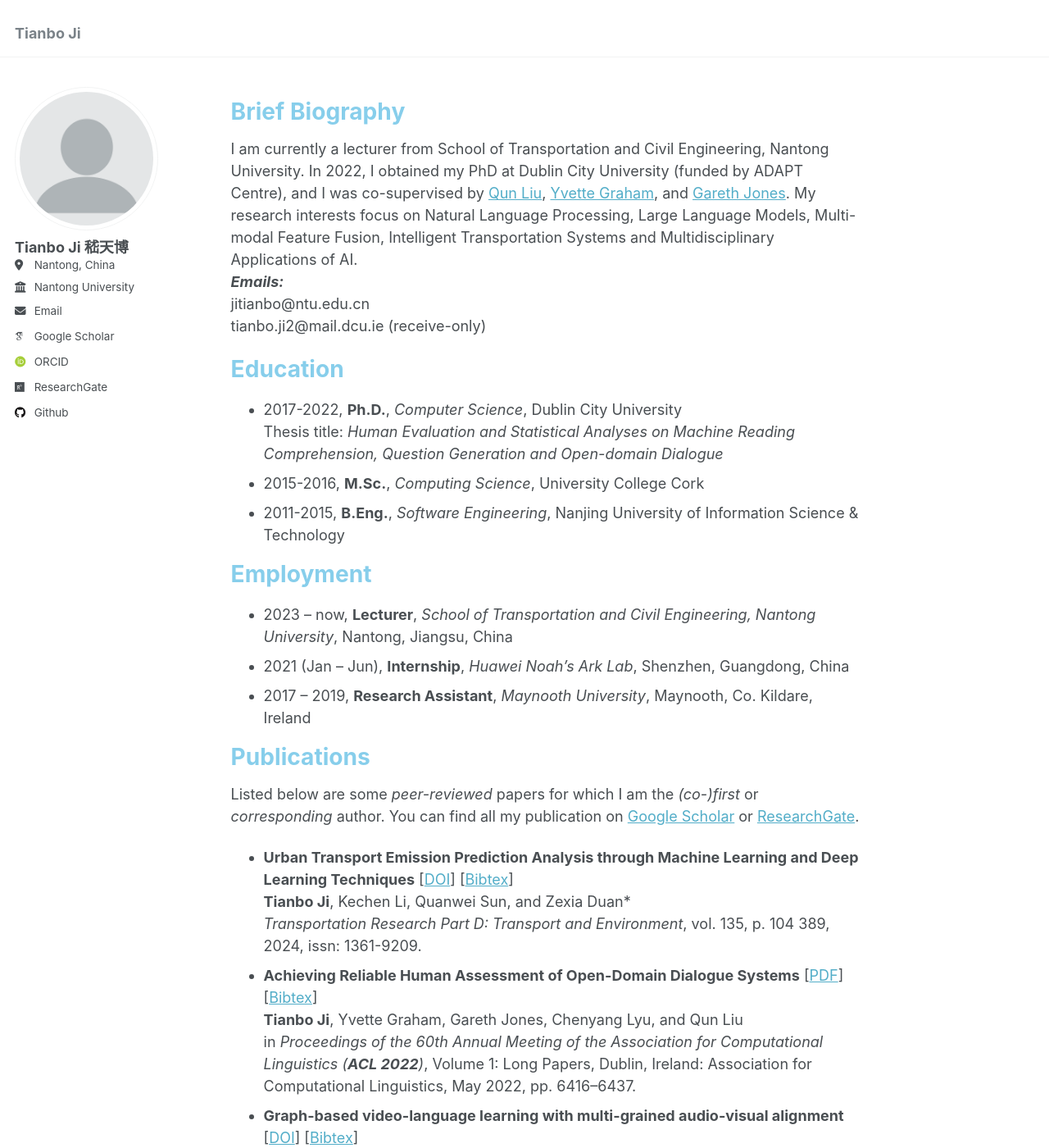
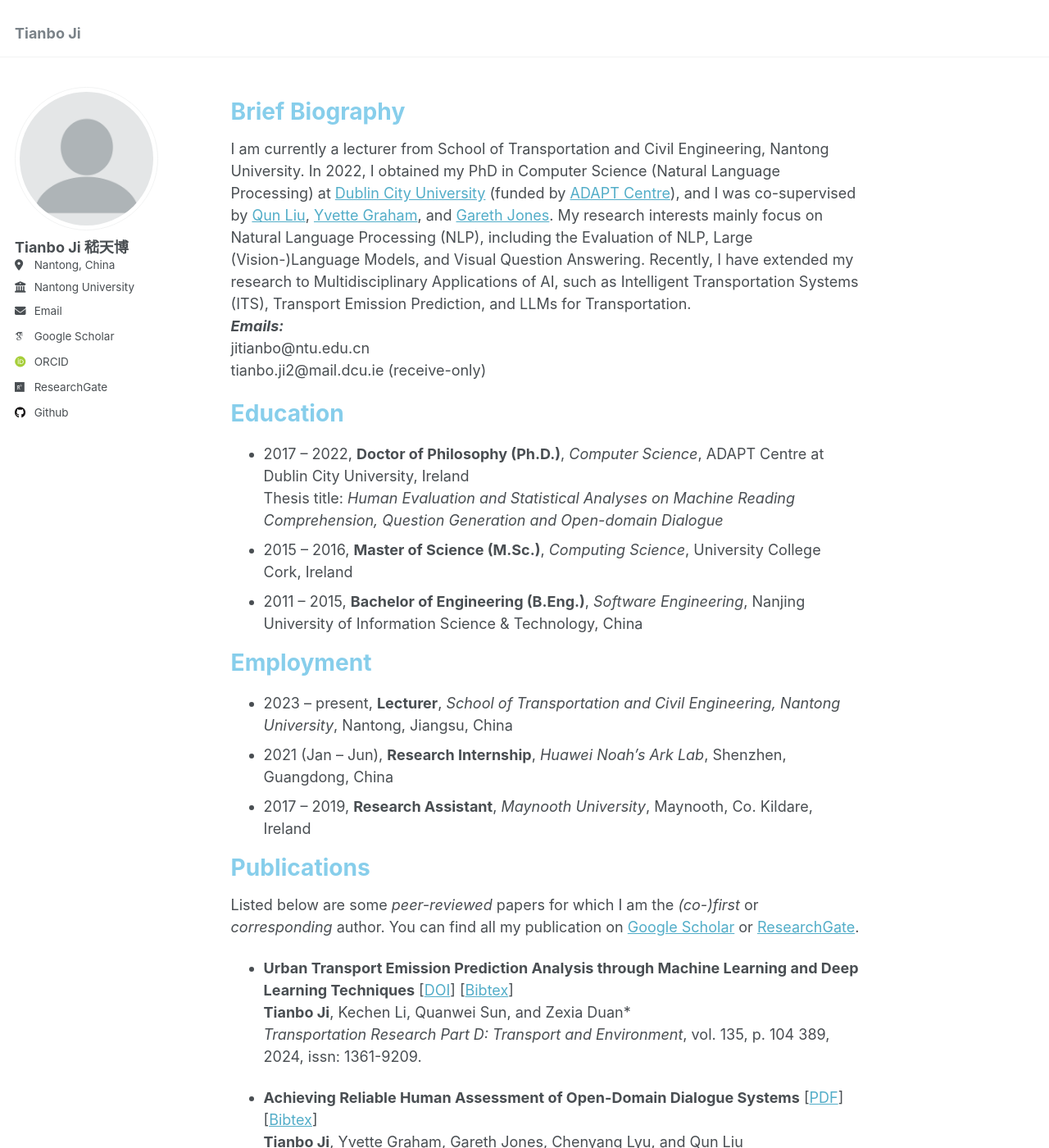
Before and after one commit to TianboJi/TianboJi.github.io, a Jekyll site: the page built from _pages/about.md, in a window 1280 px wide and 1400 px high. Shown: the whole window at 82% size. Built offline with Jekyll 4.4.1, drawn with Linux system fonts in a browser that asks for light colours; some web fonts are replaced; some of the changed text lies outside the part shown.

Commit message:
Update about.md

```diff
--- a/_pages/about.md
+++ b/_pages/about.md
@@ -10,7 +10,7 @@ redirect_from:
 
 # <font style="color: #87CEEB">Brief Biography</font>
 
-I am currently a lecturer from School of Transportation and Civil Engineering, Nantong University. In 2022, I obtained my PhD at Dublin City University (funded by ADAPT Centre), and I was co-supervised by [Qun Liu](https://liuquncn.github.io/index_en.html), [Yvette Graham](https://www.tcd.ie/scss/people/academic-staff/ygraham/), and [Gareth Jones](https://www.dcu.ie/computing/people/gareth-jones). My research interests focus on Natural Language Processing, Large Language Models, Multi-modal Feature Fusion, Intelligent Transportation Systems and Multidisciplinary Applications of AI.
+I am currently a lecturer from School of Transportation and Civil Engineering, Nantong University. In 2022, I obtained my PhD in Computer Science (Natural Language Processing) at [Dublin City University](https://www.dcu.ie/) (funded by [ADAPT Centre](https://www.adaptcentre.ie/)), and I was co-supervised by [Qun Liu](https://liuquncn.github.io/index_en.html), [Yvette Graham](https://www.tcd.ie/scss/people/academic-staff/ygraham/), and [Gareth Jones](https://www.dcu.ie/computing/people/gareth-jones). My research interests mainly focus on Natural Language Processing (NLP), including the Evaluation of NLP, Large (Vision-)Language Models, and Visual Question Answering. Recently, I have extended my research to Multidisciplinary Applications of AI, such as Intelligent Transportation Systems (ITS), Transport Emission Prediction, and LLMs for Transportation.
 ***Emails:***
 jitianbo@ntu.edu.cn
 tianbo.ji2@mail.dcu.ie (receive-only)
@@ -18,15 +18,15 @@ tianbo.ji2@mail.dcu.ie (receive-only)
 
 # <font style="color: #87CEEB">Education</font>
 
-* 2017-2022, **Ph.D.**, *Computer Science*, Dublin City University
+* 2017 -- 2022, **Doctor of Philosophy (Ph.D.)**, *Computer Science*, ADAPT Centre at Dublin City University, Ireland
 Thesis title: *Human Evaluation and Statistical Analyses on Machine Reading Comprehension, Question Generation and Open-domain Dialogue*
-* 2015-2016, **M.Sc.**, *Computing Science*, University College Cork
-* 2011-2015, **B.Eng.**, *Software Engineering*, Nanjing University of Information Science & Technology
+* 2015 -- 2016, **Master of Science (M.Sc.)**, *Computing Science*, University College Cork, Ireland
+* 2011 -- 2015, **Bachelor of Engineering (B.Eng.)**, *Software Engineering*, Nanjing University of Information Science & Technology, China
 
 # <font style="color: #87CEEB">Employment</font>
 
-* 2023 -- now, **Lecturer**, *School of Transportation and Civil Engineering, Nantong University*, Nantong, Jiangsu, China
-* 2021 (Jan -- Jun), **Internship**, *Huawei Noah's Ark Lab*, Shenzhen, Guangdong, China
+* 2023 -- present, **Lecturer**, *School of Transportation and Civil Engineering, Nantong University*, Nantong, Jiangsu, China
+* 2021 (Jan -- Jun), **Research Internship**, *Huawei Noah's Ark Lab*, Shenzhen, Guangdong, China
 * 2017 -- 2019, **Research Assistant**, *Maynooth University*, Maynooth, Co. Kildare, Ireland
 
 
@@ -36,30 +36,59 @@ Listed below are some *peer-reviewed* papers for which I am the *(co-)first* or
 <!-- **Corresponding Author*
 *†Equal Contribution* -->
 
+<!-- * **Utilizing the Internet of Things and Big Data for Traffic Management: The Role of Physical Network Systems and Collaborative Signal Light Control**   [[DOI](https://doi.org/)] [[Bibtex](/publications/bibtex/tits2024.bib)]
+**Tianbo Ji**, Quanwei Sun, Kechen Li, and Zexia Duan\*
+*IEEE Transactions on Intelligent Transportation Systems* -->
+
+<!-- * **A Framework for Explainable Toxic Language Detection in Online Game Conversations via Distilling GPT-4** [[DOI](https://doi.org/)] [[Bibtex](/publications/bibtex/asc2025.bib)]
+**Tianbo Ji**, Quanwei Sun, Peng Cheng, Kechen Li, Zexia Duan\*, Chenyang Lyu, Peng Ping, and Zhichao Cao
+*Applied Soft Computing* -->
+
+<!-- * **Adaptive traffic signal control for energy efficiency using deep learning and consumer electronics**   [[DOI](https://doi.org/)] [[Bibtex](/publications/bibtex/tce2025.bib)]
+**Tianbo Ji**, Peng Cheng, Kechen Li, Zhichao Cao, Zexia Duan\*, and Chenyang Lyu
+*IEEE Transactions on Consumer Electronics* -->
+
+<!-- * **Assessing the Impact of Super Typhoon on Terrestrial Ecosystems in Eastern Coastal China: A Case Study of Typhoon Lekima**  [[DOI](https://doi.org/)] [[Bibtex](/publications/bibtex/ijde2025.bib)]
+Zexia Duan, Yichi Zhang, Sihui Fan, and **Tianbo Ji\***
+*International Journal of Digital Earth* -->
+
+<!-- * **Large Language Models as Path Planners: Exploring Obstacle-Aware Navigation Capabilities**  [[DOI](https://doi.org/)] [[Bibtex](/publications/bibtex/cee2025.bib)]
+Kechen Li, Mengyu Zhu, Yaotian Tao, and **Tianbo Ji\***
+*Computers & Electrical Engineering* -->
+
+
 * **Urban Transport Emission Prediction Analysis through Machine Learning and Deep Learning Techniques** [[DOI](https://doi.org/10.1016/j.trd.2024.104389)] [[Bibtex](/publications/bibtex/trd2024.bib)]
 **Tianbo Ji**, Kechen Li, Quanwei Sun, and Zexia Duan\*
 *Transportation Research Part D: Transport and Environment*, vol. 135, p. 104 389, 2024, issn: 1361-9209.
+
 * **Achieving Reliable Human Assessment of Open-Domain Dialogue Systems** [[PDF](https://aclanthology.org/2022.acl-long.445.pdf)] [[Bibtex](/publications/bibtex/acl2022.bib)]
 **Tianbo Ji**, Yvette Graham, Gareth Jones, Chenyang Lyu, and Qun Liu
 in *Proceedings of the 60th Annual Meeting of the Association for Computational Linguistics (**ACL 2022**)*, Volume 1: Long Papers, Dublin, Ireland: Association for Computational Linguistics, May 2022, pp. 6416–6437.
+
 * **Graph-based video-language learning with multi-grained audio-visual alignment**  [[DOI](https://doi.org/10.1145/3581783.3612132)] [[Bibtex](/publications/bibtex/acmmm2023.bib)]
 Chenyang Lyu, Wenxi Li, **Tianbo Ji\***, Longyue Wang, Liting Zhou, Cathal Gurrin, Linyi Yang, Yi Yu, Yvette Graham, and Jennifer Foster
 in *Proceedings of the 31st ACM International Conference on Multimedia (**ACM MM'23**)*, Ottawa ON, Canada: Association for Computing Machinery, 2023, pp. 3975–3984, isbn: 9798400701085.
+
 * **Document-Level Machine Translation with Large Language Models** [[PDF](https://aclanthology.org/2023.emnlp-main.1036.pdf)] [[Bibtex](/publications/bibtex/emnlp2023.bib)]
 Longyue Wang<sup>†</sup>, Chenyang Lyu<sup>†</sup>, **Tianbo Ji**<sup>†</sup>, Zhirui Zhang, Dian Yu, Shuming Shi, and Zhaopeng Tu
 in *Proceedings of the 2023 Conference on Empirical Methods in Natural Language Processing (**EMNLP 2023**)*, Singapore: Association for Computational Linguistics, Dec. 2023, pp. 16 646–16 661.
+
 * **Semantic Enrichment for Video Question Answering with Gated Graph Neural Networks**  [[PDF](https://ieeexplore.ieee.org/stamp/stamp.jsp?tp=&arnumber=10447275)] [[Bibtex](/publications/bibtex/icassp2024.bib)]
 Chenyang Lyu, Wenxi Li, **Tianbo Ji\***, Yi Yu, and Longyue Wang
 in *2024 IEEE International Conference on Acoustics, Speech and Signal Processing (**ICASSP 2024**)*, 2024, pp. 11 616–11 620.
+
 * **Gated Multi-modal Fusion with Cross-modal Contrastive Learning for Video Question Answering** [[DOI](https://doi.org/10.1007/978-3-031-44195-0_35)] [[Bibtex](/publications/bibtex/icann2023.bib)]
 Chenyang Lyu, Wenxi Li, **Tianbo Ji\***, Liting Zhou, and Cathal Gurrin
 in *Artificial Neural Networks and Machine Learning (**ICANN 2023**)*, Cham: Springer Nature Switzerland, 2023, pp. 427–438, isbn: 978-3-031-44195-0.
-* **Contrasting Human Opinion of Non-Factoid Question Answering with Automatic Evaluation** [[PDF](https://dl.acm.org/doi/pdf/10.1145/3343413.3377996)] [[Bibtex](/publications/bibtex/chiir2020.bib)]
-**Tianbo Ji**, Yvette Graham, and Gareth J.F. Jones
-in *Proceedings of the 2020 Conference on Human Information Interaction and Retrieval (**CHIIR'20**)*, Vancouver BC, Canada: Association for Computing Machinery, 2020, pp. 348–352, isbn: 9781450368926.
+
 * **QAScore - An Unsupervised Unreferenced Metric for the Question Generation Evaluation** [[DOI](https://doi.org/10.3390/e24111514)] [[Bibtex](/publications/bibtex/entropy.bib)]
 **Tianbo Ji**, Chenyang Lyu*, Gareth Jones, Liting Zhou, and Yvette Graham*
 *Entropy*, vol. 24, no. 11, 2022, issn: 1099-4300.
+
+* **Contrasting Human Opinion of Non-Factoid Question Answering with Automatic Evaluation** [[PDF](https://dl.acm.org/doi/pdf/10.1145/3343413.3377996)] [[Bibtex](/publications/bibtex/chiir2020.bib)]
+**Tianbo Ji**, Yvette Graham, and Gareth Jones
+in *Proceedings of the 2020 Conference on Human Information Interaction and Retrieval (**CHIIR'20**)*, Vancouver BC, Canada: Association for Computing Machinery, 2020, pp. 348–352, isbn: 9781450368926.
+
 
 
 # <font style="color: #87CEEB">Academic Activities</font>
@@ -84,8 +113,8 @@ in *Proceedings of the 2020 Conference on Human Information Interaction and Retr
 
 # <font style="color: #87CEEB">Teaching</font>
 
-* **Transportation Big Data Analysis and Processing**, *B.Eng. in Traffic Engineering (Junior)*
-* **Course Design of Transportation Big Data Analysis and Processing**, *B.Eng. in Traffic Engineering (Junior)*
-* **Transportation Big Data Analysis and Processing**, *B.Eng. in Traffic Devices (Junior)*
-* **Transportation Big Data Theory**, *M.Eng. in Transportation (Year-1)*
-* **Professional English for Traffic Engineering**, *M.Eng. in Transportation (Year-1)*
+* **Transportation Big Data Analysis and Processing**, *Lecturer* for *Junior Undergraduate* students majoring in Traffic Engineering (B.Eng.)
+* **Course Design of Transportation Big Data Analysis and Processing**, *Lecturer* for *Junior Undergraduate* students majoring in Traffic Engineering (B.Eng.)
+* **Transportation Big Data Analysis and Processing**, *Lecturer* for *Junior Undergraduate* students majoring in Traffic Device (B.Eng.)
+* **Transportation Big Data Theory**, *Lecturer* for *First-year Postgraduate* students majoring in Transportation (M.Eng.)
+* **Professional English for Traffic Engineering**, *Guest Lecturer* for *First-year Postgraduate* students majoring in Transportation (M.Eng.)
```
